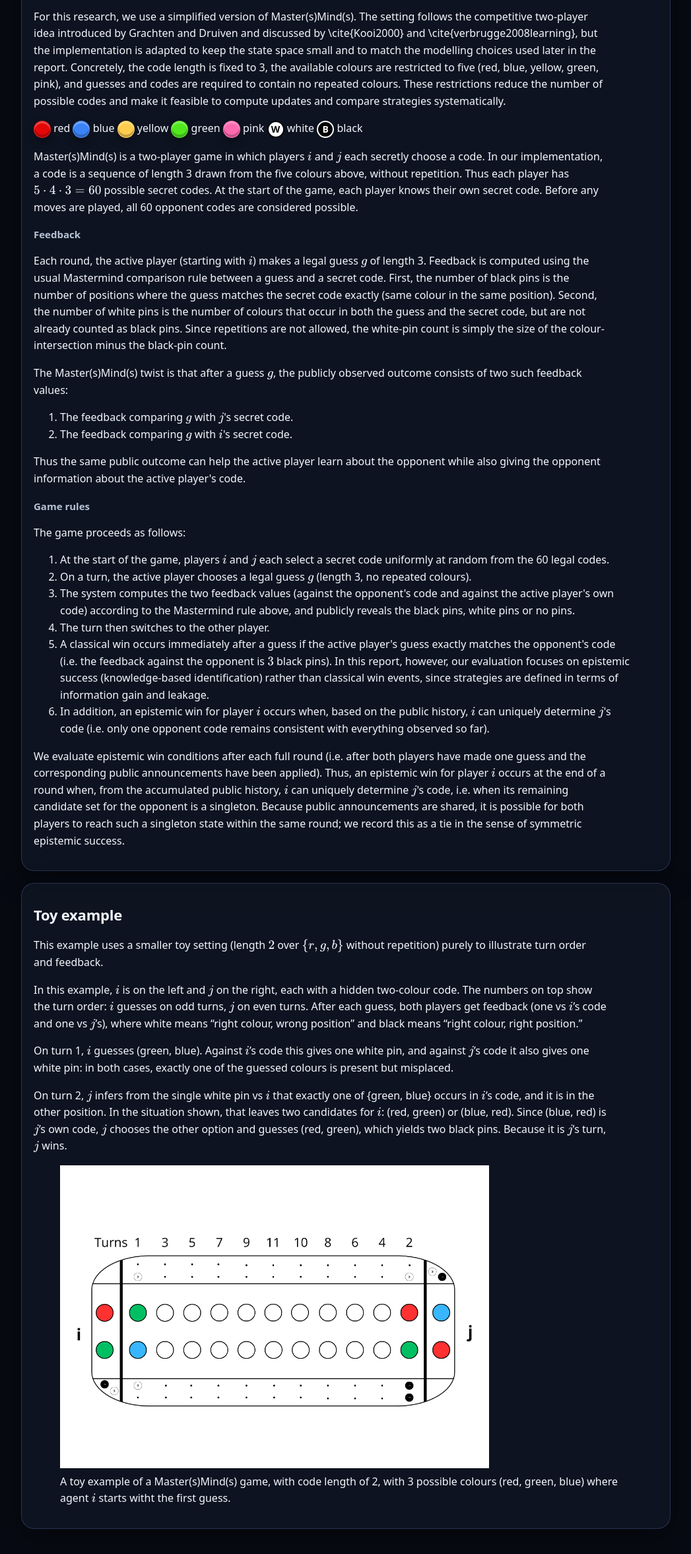
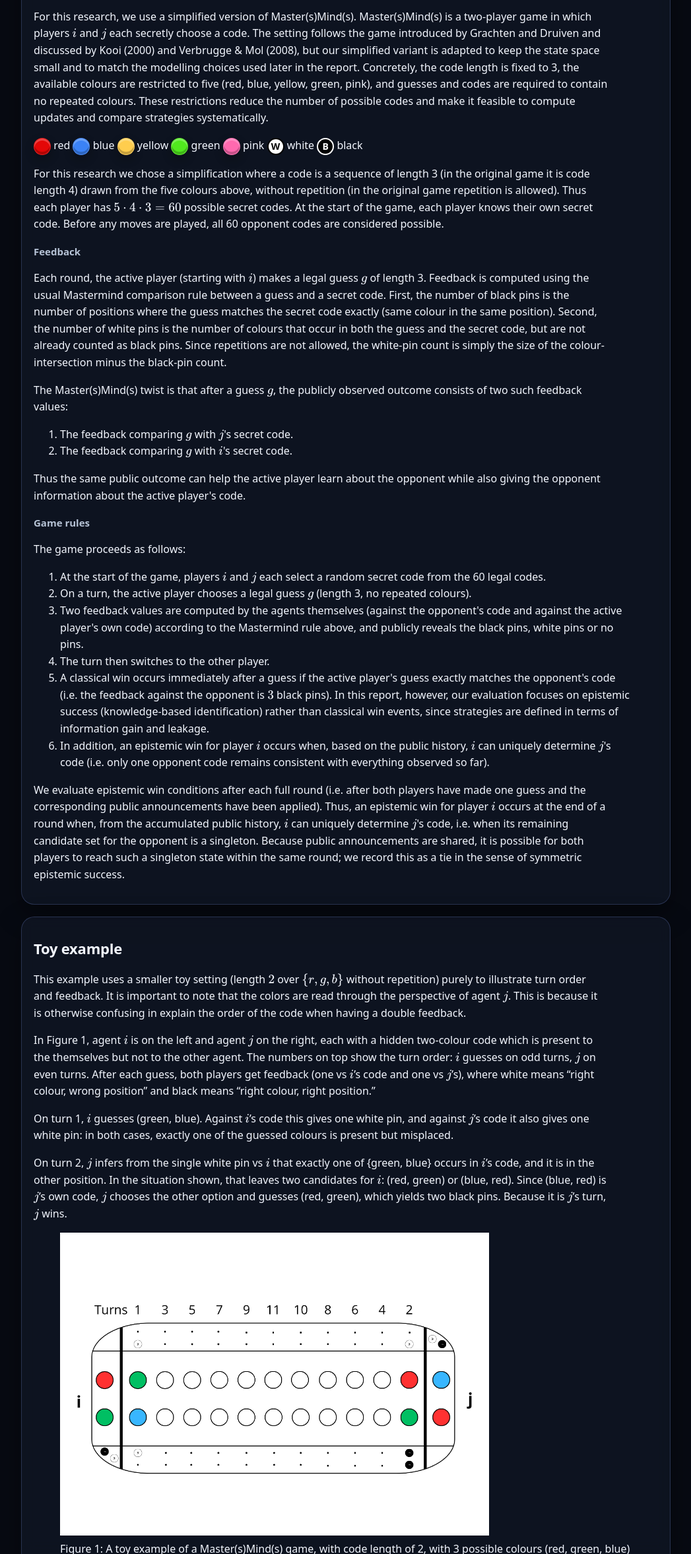
Before and after one commit to nienkebanki/LAMAS_Masterminds_GroupK, a plain HTML site: page game.html in a window 1280 px wide. Shown: the part 445-2800 px from the top of the page at 66% size, without its empty margins (116-1163 px from the left). Drawn offline with nearby package versions, Linux system fonts and the light colour scheme.

Commit message:
intro, game, and other sections into the report

```diff
--- a/game.html
+++ b/game.html
@@ -40,9 +40,9 @@
 </header>
 
 <main>
-  <section>
+  <section id="game">
     <h2>Game</h2>
-    <p>For this research, we use a simplified version of Master(s)Mind(s). The setting follows the competitive two-player idea introduced by Grachten and Druiven and discussed by \cite{Kooi2000} and \cite{verbrugge2008learning}, but the implementation is adapted to keep the state space small and to match the modelling choices used later in the report. Concretely, the code length is fixed to 3, the available colours are restricted to five (red, blue, yellow, green, pink), and guesses and codes are required to contain no repeated colours. These restrictions reduce the number of possible codes and make it feasible to compute updates and compare strategies systematically.</p>
+    <p>For this research, we use a simplified version of Master(s)Mind(s). Master(s)Mind(s) is a two-player game in which players $i$ and $j$ each secretly choose a code. The setting follows the game introduced by Grachten and Druiven and discussed by Kooi (2000) and Verbrugge & Mol (2008), but our simplified variant is adapted to keep the state space small and to match the modelling choices used later in the report. Concretely, the code length is fixed to 3, the available colours are restricted to five (red, blue, yellow, green, pink), and guesses and codes are required to contain no repeated colours. These restrictions reduce the number of possible codes and make it feasible to compute updates and compare strategies systematically.</p>
 
     <div class="legend" aria-label="Color legend">
       <span class="peg red"></span> red
@@ -54,7 +54,7 @@
       <span class="fb-dot fb-black">B</span> black
     </div>
 
-    <p>Master(s)Mind(s) is a two-player game in which players $i$ and $j$ each secretly choose a code. In our implementation, a code is a sequence of length 3 drawn from the five colours above, without repetition. Thus each player has $5 \cdot 4 \cdot 3 = 60$ possible secret codes. At the start of the game, each player knows their own secret code. Before any moves are played, all 60 opponent codes are considered possible.</p>
+    <p>For this research we chose a simplification where a code is a sequence of length 3 (in the original game it is code length 4) drawn from the five colours above, without repetition (in the original game repetition is allowed). Thus each player has $5 \cdot 4 \cdot 3 = 60$ possible secret codes. At the start of the game, each player knows their own secret code. Before any moves are played, all 60 opponent codes are considered possible.</p>
 
     <h3>Feedback</h3>
     <p>Each round, the active player (starting with $i$) makes a legal guess $g$ of length 3. Feedback is computed using the usual Mastermind comparison rule between a guess and a secret code. First, the number of black pins is the number of positions where the guess matches the secret code exactly (same colour in the same position). Second, the number of white pins is the number of colours that occur in both the guess and the secret code, but are not already counted as black pins. Since repetitions are not allowed, the white-pin count is simply the size of the colour-intersection minus the black-pin count.</p>
@@ -69,9 +69,9 @@
     <h3>Game rules</h3>
     <p>The game proceeds as follows:</p>
     <ol>
-      <li>At the start of the game, players $i$ and $j$ each select a secret code uniformly at random from the 60 legal codes.</li>
+      <li>At the start of the game, players $i$ and $j$ each select a random secret code from the 60 legal codes.</li>
       <li>On a turn, the active player chooses a legal guess $g$ (length 3, no repeated colours).</li>
-      <li>The system computes the two feedback values (against the opponent's code and against the active player's own code) according to the Mastermind rule above, and publicly reveals the black pins, white pins or no pins.</li>
+      <li>Two feedback values are computed by the agents themselves (against the opponent's code and against the active player's own code) according to the Mastermind rule above, and publicly reveals the black pins, white pins or no pins.</li>
       <li>The turn then switches to the other player.</li>
       <li>A classical win occurs immediately after a guess if the active player's guess exactly matches the opponent's code (i.e. the feedback against the opponent is $3$ black pins). In this report, however, our evaluation focuses on epistemic success (knowledge-based identification) rather than classical win events, since strategies are defined in terms of information gain and leakage.</li>
       <li>In addition, an epistemic win for player $i$ occurs when, based on the public history, $i$ can uniquely determine $j$'s code (i.e. only one opponent code remains consistent with everything observed so far).</li>
@@ -80,11 +80,11 @@
     <p>We evaluate epistemic win conditions after each full round (i.e. after both players have made one guess and the corresponding public announcements have been applied). Thus, an epistemic win for player $i$ occurs at the end of a round when, from the accumulated public history, $i$ can uniquely determine $j$'s code, i.e. when its remaining candidate set for the opponent is a singleton. Because public announcements are shared, it is possible for both players to reach such a singleton state within the same round; we record this as a tie in the sense of symmetric epistemic success.</p>
   </section>
 
-  <section>
+  <section id="game_example">
     <h2>Toy example</h3>
-    <p>This example uses a smaller toy setting (length $2$ over $\{r,g,b\}$ without repetition) purely to illustrate turn order and feedback.</p>
+    <p>This example uses a smaller toy setting (length $2$ over $\{r,g,b\}$ without repetition) purely to illustrate turn order and feedback. It is important to note that the colors are read through the perspective of agent $j$. This is because it is otherwise confusing in explain the order of the code when having a double feedback.</p>
 
-    <p>In this example, $i$ is on the left and $j$ on the right, each with a hidden two-colour code. The numbers on top show the turn order: $i$ guesses on odd turns, $j$ on even turns. After each guess, both players get feedback (one vs $i$’s code and one vs $j$’s), where white means “right colour, wrong position” and black means “right colour, right position.”</p>
+    <p>In Figure 1, agent $i$ is on the left and agent $j$ on the right, each with a hidden two-colour code which is present to the themselves but not to the other agent. The numbers on top show the turn order: $i$ guesses on odd turns, $j$ on even turns. After each guess, both players get feedback (one vs $i$’s code and one vs $j$’s), where white means “right colour, wrong position” and black means “right colour, right position.”</p>
 
     <p>On turn 1, $i$ guesses (green, blue). Against $i$’s code this gives one white pin, and against $j$’s code it also gives one white pin: in both cases, exactly one of the guessed colours is present but misplaced.</p>
 
@@ -92,7 +92,7 @@
 
     <figure>
       <img src="toy_example/5.png" alt="Caption" style="width: 75%;">
-      <figcaption>A toy example of a Master(s)Mind(s) game, with code length of 2, with 3 possible colours (red, green, blue) where agent $i$ starts witht the first guess.</figcaption>
+      <figcaption>Figure 1: A toy example of a Master(s)Mind(s) game, with code length of 2, with 3 possible colours (red, green, blue) where agent $i$ starts witht the first guess.</figcaption>
     </figure>
   </section>
 
```
Also changed, not shown: experiments.html (+2 -2 lines), implementation.html (+3 -3 lines), index.html (+5 -6 lines), references.html (+1 -1 lines), strategies.html (+1 -1 lines), theory.html (+5 -5 lines).
